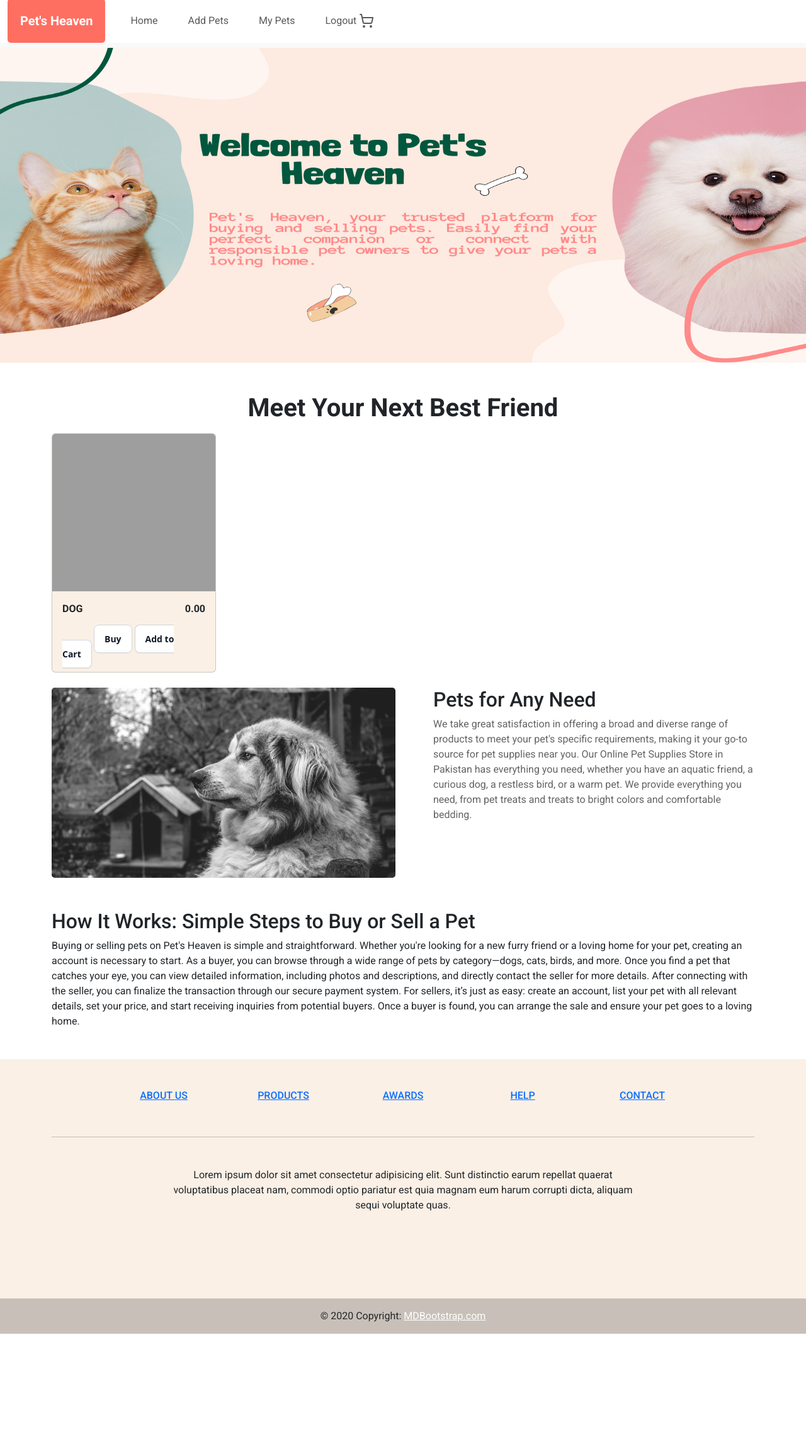
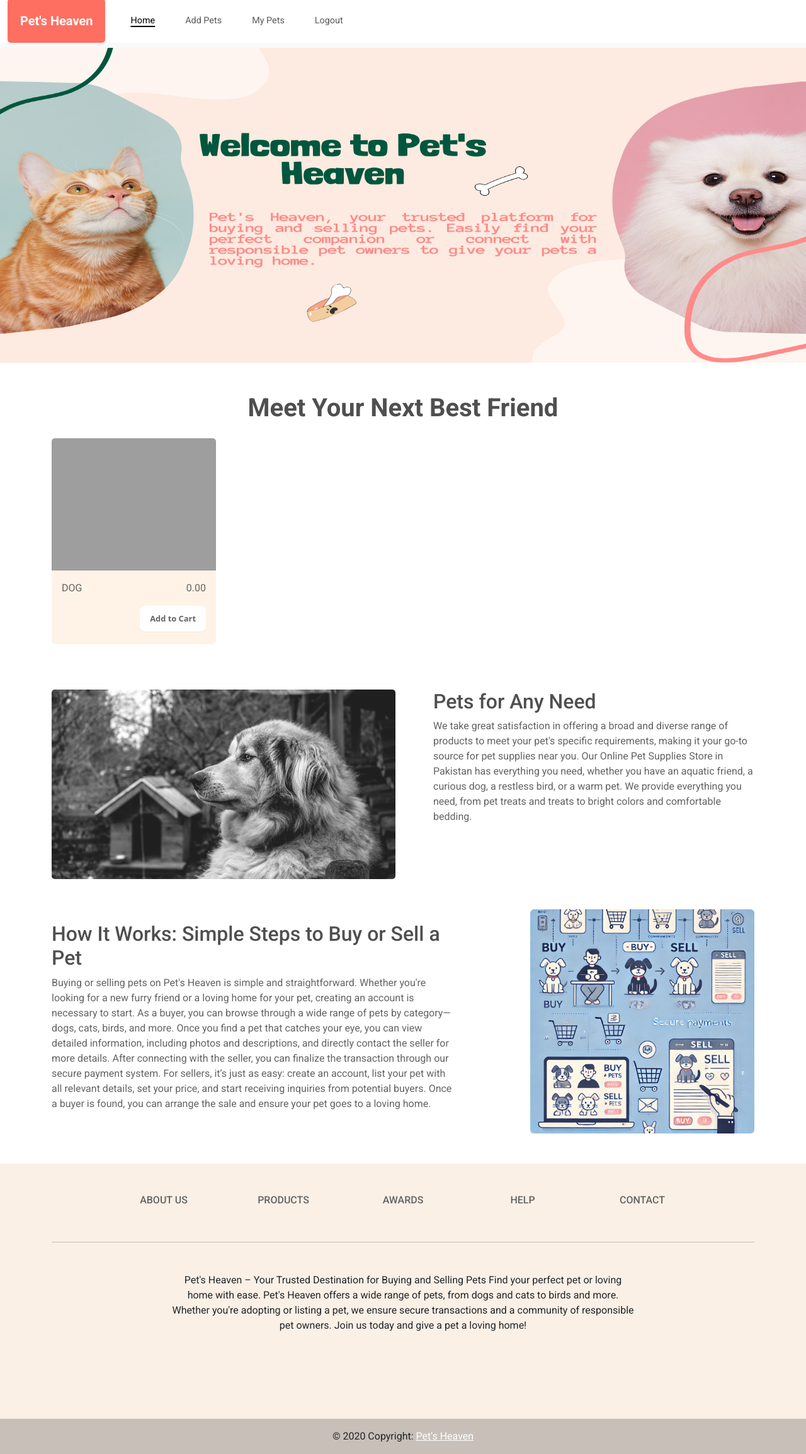
Before and after one commit to AmeeraUsman16/Online-Pets-Buying-and-Selling-Store, a PHP site: page /seller/index.php in a window 1280 px wide. Shown: the whole page at 63% size. Before the commit the page ends 2118 px from the top, so only its background shows below. Run offline with PHP 8.4, Linux system fonts and the light colour scheme; a user stored in the database is signed in; data comes from the database, SQL or seed files in the repository; grey boxes are pictures that could not be loaded.

Commit message:
Update: pets card updated on home page, text added in footer, buy-and-sell image added in home section, Update: my pets card design updated, Update: Active link highlighted in navbar

```diff
--- a/assets/css/index.css
+++ b/assets/css/index.css
@@ -1,7 +1,41 @@
 * {
-  font-family: "Roboto", sans-serif;
+  font-family: 'Roboto', sans-serif;
 }
 
 .text-gray {
   color: #636363;
 }
+
+.text-grayv1 {
+  color: #4f4f4f;
+}
+
+.max-w-fit {
+  max-width: fit-content;
+}
+
+.ml-auto {
+  margin-left: auto;
+}
+
+.underline {
+  text-decoration: underline;
+  text-decoration-thickness: 2px;
+  text-underline-offset: 4px;
+}
+
+.fs-7 {
+  font-size: 0.8rem;
+}
+
+.fs-accent {
+  font-size: 0.9rem;
+}
+
+.text-accent {
+  color: #ff6f61;
+}
+
+.bg-grayv1 {
+  background-color: #f3f1f1;
+}
--- a/seller/index.php
+++ b/seller/index.php
@@ -22,7 +22,7 @@
     .pet-card-image {
       width: 100%;
       max-width: 300px;
-        height: 250px;
+      height: 210px;
       object-fit: cover;
     }
 
@@ -72,15 +72,15 @@
 
     .button-39 {
       background-color: #FFFFFF;
-  border: 1px solid rgb(209,213,219);
+      border: 1px solid rgb(209, 213, 219);
       border-radius: .5rem;
       box-sizing: border-box;
-  color: #111827;
-  font-family: "Inter var",ui-sans-serif,system-ui,-apple-system,system-ui,"Segoe UI",Roboto,"Helvetica Neue",Arial,"Noto Sans",sans-serif,"Apple Color Emoji","Segoe UI Emoji","Segoe UI Symbol","Noto Color Emoji";
-  font-size: .875rem;
+      color: #636363;
+      font-family: "Inter var", ui-sans-serif, system-ui, -apple-system, system-ui, "Segoe UI", Roboto, "Helvetica Neue", Arial, "Noto Sans", sans-serif, "Apple Color Emoji", "Segoe UI Emoji", "Segoe UI Symbol", "Noto Color Emoji";
+      font-size: .805rem;
       font-weight: 600;
       line-height: 1.25rem;
-  padding: .75rem 1rem;
+      padding: .65rem 1rem;
       text-align: center;
       text-decoration: none #D1D5DB solid;
       text-decoration-thickness: auto;
@@ -93,7 +93,7 @@
     }
 
     .button-39:hover {
-  background-color: rgb(249,250,251);
+      background-color: rgb(249, 250, 251);
     }
 
     .button-39:focus {
@@ -104,7 +104,6 @@
     .button-39:focus-visible {
       box-shadow: none;
     }
-
   </style>
 </head>
 
@@ -116,7 +115,7 @@
   <!-- <img class="w-100" src="../assets/images/animals-pets-banner.jpg" alt=""> -->
   <img class="w-100" style="max-height:500px" src="../assets/images/Pink-Green2.png" alt="Pink_Green_banne">
   <div class="container">
-      <h1 class="fw-bold text-center mt-5 mb-3">Meet Your Next Best Friend</h1>
+    <h1 class="fw-bold text-grayv1 text-center mt-5 mb-4">Meet Your Next Best Friend</h1>
   </div>
 
   <div class="container">
@@ -132,17 +131,20 @@
 
 
         <div class="col-12 col-sm-6 col-md-4 col-lg-3 mb-4"> <!-- Change the column size as needed -->
-            <div class="card" style="background-color:#FAF0E6">
+          <div class="card border-0 pb-1" style="background-color:#fff3e8">
             <img class="card-img-top pet-card-image" src="../uploads/<?php echo $data['image']; ?>" alt="Pets_image">
             <div class="card-body">
               <div class="d-flex justify-content-between  align-items-center"> <!-- Flex container -->
-                  <strong class="card-title"><?php echo $data['petType']; ?></strong>
-                  <strong class="card-title"><?php echo $data['price']; ?></strong>
+                <strong
+                  class="card-title text-capitalize fw-normal text-gray mb-0"><?php echo $data['petType']; ?></strong>
+                <strong class="card-title text-gray fw-normal mb-0"><?php echo $data['price']; ?></strong>
               </div>
-                <p class="card-text"><?php echo $data['breed']; ?></p>
+              <p class="card-text mb-3 text-capitalize fs-7 text-accent"><?php echo $data['breed']; ?></p>
               <!-- <p class="card-text"><?php echo $data['description']; ?></p> -->
-                <a href="#" class="button-39" role="button" style="margin-left:50px;">Buy</a>
-                <a href="#" class="button-39" role="button">Add to Cart</a>
+              <!-- <a href="#" class="button-39" role="button" style="margin-left:50px;">Buy</a> -->
+              <div class="d-flex justify-content-end">
+                <button class="button-39 py-2.5 mt-0 border-0 text-gray" role="button">Add to Cart</button>
+              </div>
             </div>
           </div>
 
@@ -155,13 +157,13 @@
   </div>
 
 
-    <div class="container d-flex justify-content-between">
+  <div class="container d-flex justify-content-between mt-5">
     <div class="row">
       <div class="col-6">
         <img id="myImg" src="../assets/images/dog.webp" alt="pet_dog" class="w-100 image-hover-effect">
       </div>
       <div class="col-6 ps-5">
-          <h3 class="fs-2 fw-medium">Pets for Any Need</h3>
+        <h3 class="fs-2 fw-medium text-grayv1">Pets for Any Need</h3>
         <p class="fs-6 text-gray">We take great satisfaction in offering a broad and diverse range of products to meet
           your pet's specific requirements, making it your go-to source for pet supplies near
           you. Our Online Pet Supplies Store in Pakistan has everything you need, whether you have an
@@ -172,10 +174,12 @@
     </div>
   </div>
 
-<div class="container" style="margin-top:50px;">
+  <div class="container mt-5 align-items-center">
+    <div class="row align-items-center justify-content-between">
 
-  <h2>How It Works: Simple Steps to Buy or Sell a Pet</h2>
-<p>Buying or selling pets on Pet's Heaven is simple and straightforward.
+      <div class="col-7">
+        <h3 class='text-grayv1 fs-2'>How It Works: Simple Steps to Buy or Sell a Pet</h3>
+        <p class='text-gray'>Buying or selling pets on Pet's Heaven is simple and straightforward.
           Whether you're looking for a new furry friend or a loving home for your pet,
           creating an account is necessary to start. As a buyer, you can browse through
           a wide range of pets by category—dogs, cats, birds, and more. Once you find
@@ -186,16 +190,14 @@
           create an account, list your pet with all relevant details, set your price,
           and start receiving inquiries from potential buyers. Once a buyer is found,
           you can arrange the sale and ensure your pet goes to a loving home.</p>
+      </div>
 
+      <div class="col-4">
+        <img class='w-100 rounded' src="../assets/images/image-buy-sell.webp" alt="">
+      </div>
+    </div>
 
   </div>
-
-
-
-
-
-
-
 
   <!-- Remove the container if you want to extend the Footer to full width. -->
 
@@ -210,7 +212,7 @@
           <!-- Grid column -->
           <div class="col-md-2">
             <h6 class="text-uppercase font-weight-bold">
-                <a href="#!" >About us</a>
+              <a href="#!" class='text-gray text-decoration-none'>About us</a>
             </h6>
           </div>
           <!-- Grid column -->
@@ -218,7 +220,7 @@
           <!-- Grid column -->
           <div class="col-md-2">
             <h6 class="text-uppercase font-weight-bold">
-                <a href="#!" >Products</a>
+              <a href="#!" class='text-gray text-decoration-none'>Products</a>
             </h6>
           </div>
           <!-- Grid column -->
@@ -226,7 +228,7 @@
           <!-- Grid column -->
           <div class="col-md-2">
             <h6 class="text-uppercase font-weight-bold">
-                <a href="#!" >Awards</a>
+              <a href="#!" class='text-gray text-decoration-none'>Awards</a>
             </h6>
           </div>
           <!-- Grid column -->
@@ -234,7 +236,7 @@
           <!-- Grid column -->
           <div class="col-md-2">
             <h6 class="text-uppercase font-weight-bold">
-                <a href="#!" >Help</a>
+              <a href="#!" class='text-gray text-decoration-none'>Help</a>
             </h6>
           </div>
           <!-- Grid column -->
@@ -242,7 +244,7 @@
           <!-- Grid column -->
           <div class="col-md-2">
             <h6 class="text-uppercase font-weight-bold">
-                <a href="#!" >Contact</a>
+              <a href="#!" class='text-gray text-decoration-none'>Contact</a>
             </h6>
           </div>
           <!-- Grid column -->
@@ -258,10 +260,10 @@
         <div class="row d-flex justify-content-center">
           <div class="col-lg-8">
             <p>
-                Lorem ipsum dolor sit amet consectetur adipisicing elit. Sunt
-                distinctio earum repellat quaerat voluptatibus placeat nam,
-                commodi optio pariatur est quia magnam eum harum corrupti
-                dicta, aliquam sequi voluptate quas.
+              Pet's Heaven – Your Trusted Destination for Buying and Selling Pets
+              Find your perfect pet or loving home with ease. Pet's Heaven offers a wide range of pets, from dogs and
+              cats to birds and more. Whether you're adopting or listing a pet, we ensure secure transactions and a
+              community of responsible pet owners. Join us today and give a pet a loving home!
             </p>
           </div>
         </div>
@@ -296,7 +298,7 @@
     <!-- Copyright -->
     <div class="text-center p-3" style="background-color: rgba(0, 0, 0, 0.2)">
       © 2020 Copyright:
-        <a class="text-white" href="https://mdbootstrap.com/">MDBootstrap.com</a>
+      <a class="text-white" href="#">Pet's Heaven</a>
     </div>
     <!-- Copyright -->
   </footer>
--- a/seller/nav.php
+++ b/seller/nav.php
@@ -1,6 +1,11 @@
+<?php
+$current_page = basename($_SERVER['PHP_SELF']);
+?>
+
 <nav class="navbar navbar-expand-lg bg-body-tertiary" style="margin-top:-10px">
     <div class="container-fluid" style="background-color: white;">
-     <a class="navbar-brand" href="index.php" style="background-color: #FF6F61; color: white; font-weight: bold; padding:20px; border-radius: 5px;">
+        <a class="navbar-brand" href="index.php"
+            style="background-color: #FF6F61; color: white; font-weight: bold; padding:20px; border-radius: 5px;">
             Pet's Heaven
         </a>
         <button class="navbar-toggler" type="button" data-bs-toggle="collapse" data-bs-target="#navbarSupportedContent"
@@ -9,17 +14,21 @@
         </button>
         <div class="collapse navbar-collapse " id="navbarSupportedContent">
             <ul class="navbar-nav ">
-                <li class="nav-item ">
-                    <a class="nav-link btn  px-4 py-2" aria-current="page" href="index.php">Home</a>
+                <li class="nav-item">
+                    <a class="nav-link fs-accent btn px-4 py-2 <?= ($current_page == 'index.php') ? 'underline active' : '' ?>"
+                        href="index.php">Home</a>
                 </li>
-                <li class="nav-item ">
-                    <a class="nav-link  px-4 py-2" aria-current="page" href="add-pets.php" >Add Pets</a>
+                <li class="nav-item">
+                    <a class="nav-link fs-accent px-4 py-2 <?= ($current_page == 'add-pets.php') ? 'underline active' : '' ?>"
+                        href="add-pets.php">Add Pets</a>
                 </li>
-                <li class="nav-item ">
-                    <a class="nav-link  px-4 py-2" aria-current="page" href="view-pets.php">My Pets</a>
+                <li class="nav-item">
+                    <a class="nav-link fs-accent px-4 py-2 <?= ($current_page == 'view-pets.php') ? 'underline active' : '' ?>"
+                        href="view-pets.php">My Pets</a>
                 </li>
-                <li class="nav-item ">
-                    <a class="nav-link  px-4 py-2" aria-current="page" href="logout.php">Logout <svg xmlns="http://www.w3.org/2000/svg" width="24" height="24" viewBox="0 0 24 24" fill="none" stroke="currentColor" stroke-width="2" stroke-linecap="round" stroke-linejoin="round" class="lucide lucide-shopping-cart"><circle cx="8" cy="21" r="1"/><circle cx="19" cy="21" r="1"/><path d="M2.05 2.05h2l2.66 12.42a2 2 0 0 0 2 1.58h9.78a2 2 0 0 0 1.95-1.57l1.65-7.43H5.12"/></svg></a>
+                <li class="nav-item">
+                    <a class="nav-link fs-accent px-4 py-2 <?= ($current_page == 'logout.php') ? 'underline active' : '' ?>"
+                        href="logout.php">Logout</a>
                 </li>
             </ul>
         </div>
```
Also changed, not shown: seller/add-pets.php (+5 -3 lines), seller/view-pets.php (+35 -43 lines), assets/images/image-buy-sell.webp (added). Lines whose indentation alone changed are shown as unchanged.
